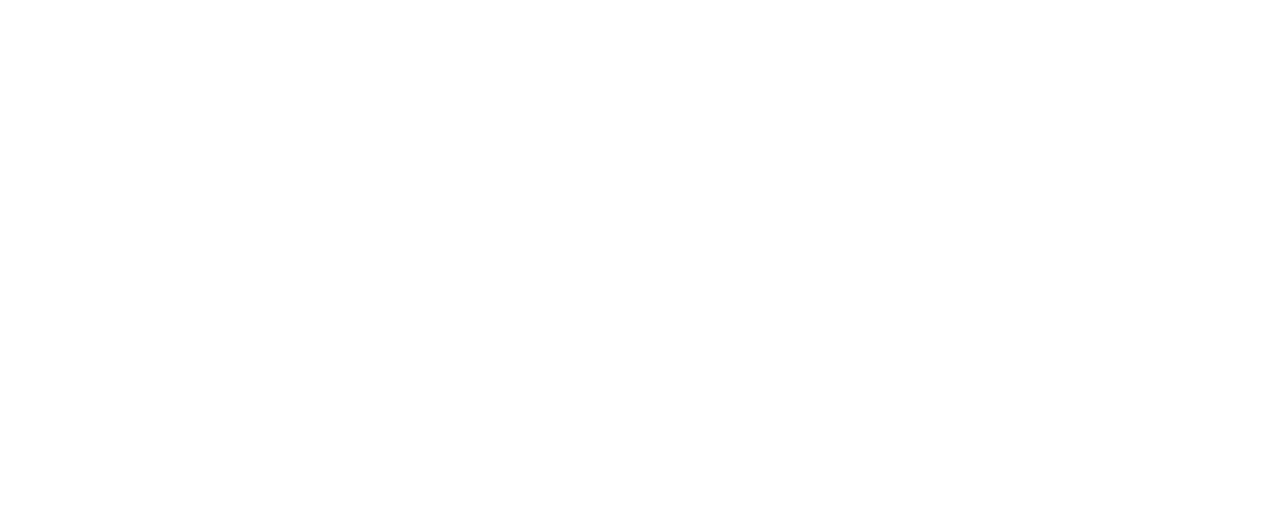
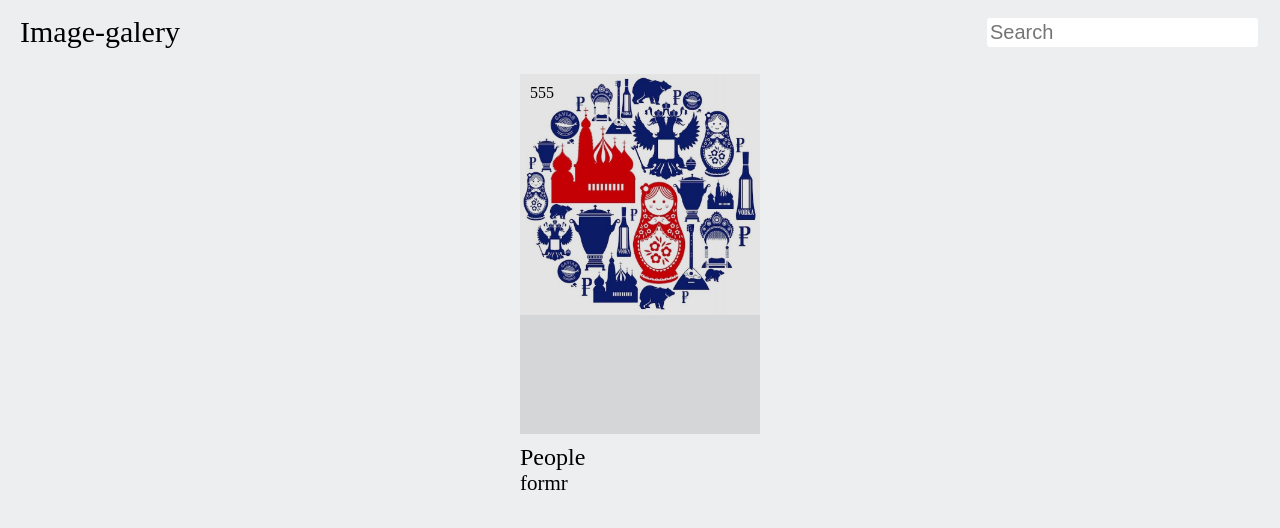
Before and after one commit to EugeniiSh/RsSchool-S0-, a plain HTML site: page image-galery/index.html in a window 1280 px wide. Drawn offline with Linux system fonts and the light colour scheme.

Commit message:
feat: add html, css

```diff
--- a/image-galery/index.html
+++ b/image-galery/index.html
@@ -4,8 +4,41 @@
     <meta charset="UTF-8">
     <meta name="viewport" content="width=device-width, initial-scale=1.0">
     <title>image-galery</title>
+    <link rel="stylesheet" href="style.css">
 </head>
 <body>
+    <header class="header-container">
+        <div class="wrapper">
+            <div class="header-content">
+                <p class="header-logo">Image-galery</p>
+                <form action="#" class="header-form">
+                    <input type="text" name="#" id="#" class="header-search" placeholder="Search">
+                </form>
+            </div>
+        </div>
+    </header>
 
+    <main class="main-container">
+        <div class="wrapper">
+            <div class="images">
+                <div class="image-block">
+                    <div class="image-block__content">
+                        <div class="image-content">
+                            <img src="formr.jpg" alt="image" class="image">
+                        </div>
+
+                        <div class="image-shadow"></div>
+                    </div>
+
+                    <div class="image-block__info">
+                        <div class="image-autor">People</div>
+                        <div class="image-name">formr</div>
+                        <div class="image-likes">555</div>
+                    </div>
+                </div>
+            </div>
+        </div>
+    </main>
+    <script src="main.js"></script>
 </body>
 </html>
--- /dev/null
+++ b/image-galery/style.css
@@ -0,0 +1,108 @@
+*
+{
+    margin: 0;
+    padding: 0;
+    box-sizing: border-box;
+}
+
+body
+{
+    background-color: #edeef0;
+}
+
+.wrapper
+{
+    max-width: 1440px;
+    margin: 0 auto;
+}
+
+.header-content
+{
+    display: flex;
+    justify-content: space-between;
+    align-items: center;
+    padding: 15px 20px;
+}
+
+.header-logo
+{
+    font-size: 30px;
+}
+
+.header-search
+{
+    padding: 3px;
+    font-size: 20px;
+    border: 2px solid #edeef0;
+    border-radius: 5px;
+    outline: none;
+}
+
+.images
+{
+    display: flex;
+    flex-wrap: wrap;
+    justify-content: space-around;
+}
+
+.image-block
+{
+    width: 240px;
+    margin: 10px;
+    position: relative;
+}
+
+.image-block__content
+{
+    height: 360px;
+    position: relative;
+}
+
+.image
+{
+    max-width: 100%;
+    height: 100%;
+}
+
+.image-shadow
+{
+    position: absolute;
+    top: 0;
+    left: 0;
+    right: 0;
+    max-width: 100%;
+    height: 100%;
+
+    z-index: 1;
+    background-color: #000000;
+    opacity: 0.1;
+    transition: 0.1s;
+}
+
+.image-shadow:hover
+{
+    background-color: grey;
+    cursor: pointer;
+}
+
+.image-block__info
+{
+    padding: 10px 0;
+}
+
+.image-autor
+{
+    font-size: 24px;
+}
+
+.image-name
+{
+    font-size: 21px;
+}
+
+.image-likes
+{
+    position: absolute;
+    top: 10px;
+    left: 10px;
+}
```
Also changed, not shown: image-galery/main.js (added, +30 -0 lines), image-galery/formr.jpg (added).
